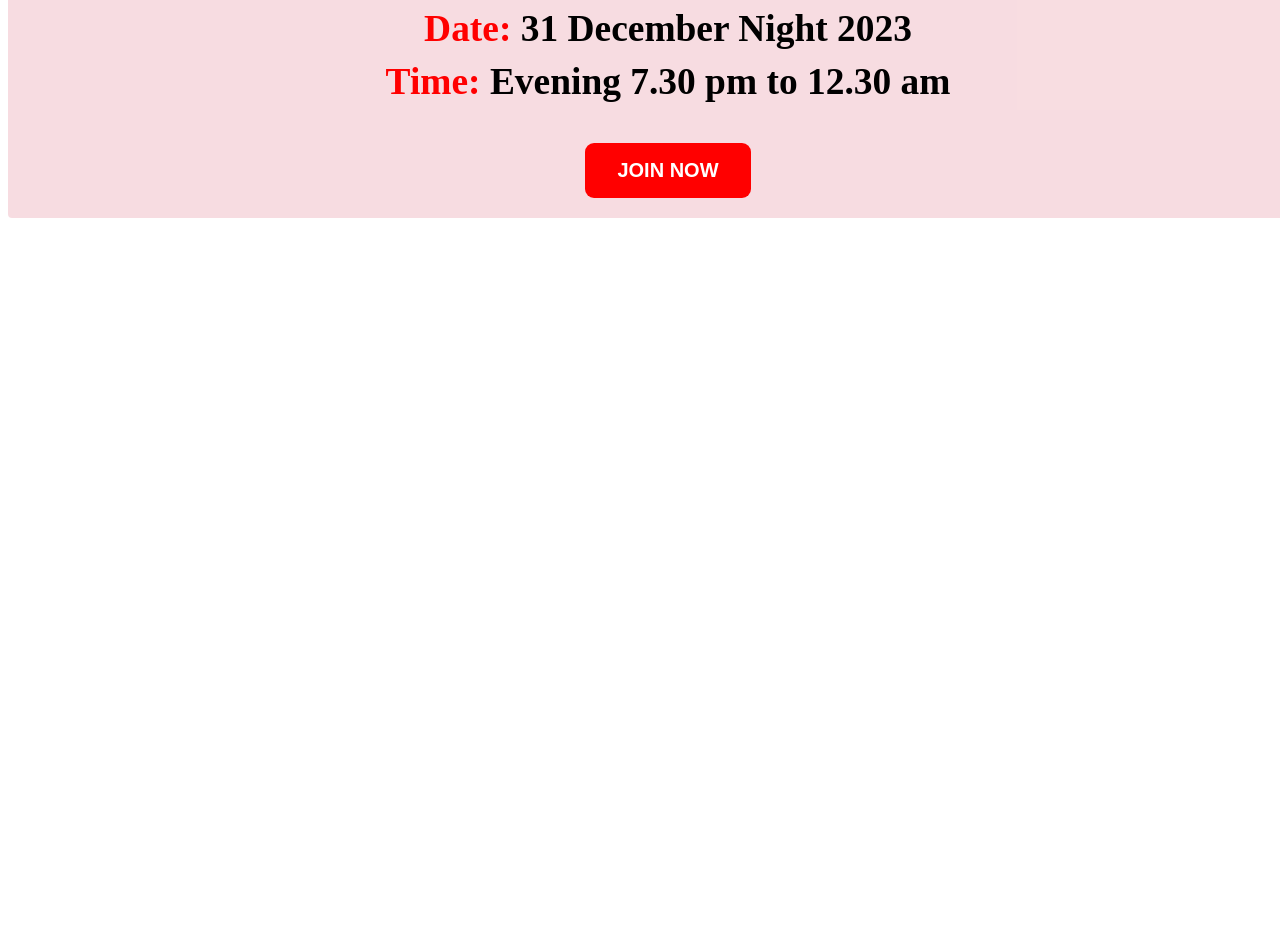
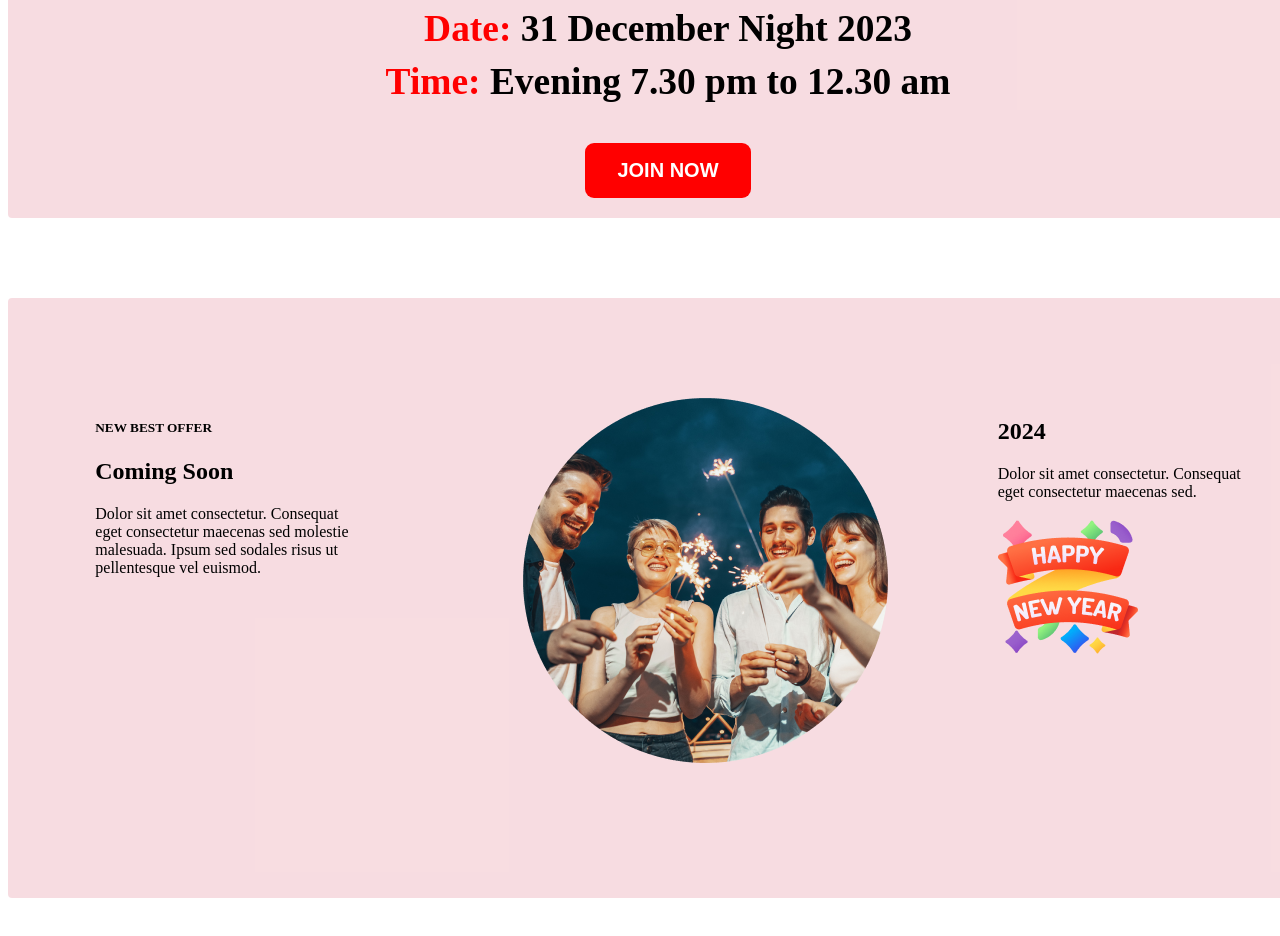
Before and after one commit to trishamoni99/assignment-first, a plain HTML site: page index.html in a window 1280 px wide. Shown: the part 2431-3367 px from the top of the page. Before the commit the page ends 2657 px from the top, so only its background shows below. Drawn offline with Linux system fonts and the light colour scheme.

Commit message:
new section add

```diff
--- a/index.html
+++ b/index.html
@@ -54,7 +54,29 @@
                     <button class="j">JOIN NOW</button>
                  </div>
 
+                <section class="cd">
+                    <div class="banner3">
+                    <div class="container5">
+                        <h5 class="best">NEW BEST OFFER</h5>
+                        <H1 class="soon">Coming Soon</H6>
+                        <p>Dolor sit amet consectetur. Consequat<br> eget consectetur maecenas sed molestie<br> malesuada. Ipsum sed sodales risus ut<br> pellentesque vel euismod.</p>
+                    </div>
+                <div  class="img4">
+                    <img src="./images/Ellipse 1.png" alt="">
+                </div>
+                <div class="viva">
+                    <div class="doler" >
+                        <h1><span class="four">2024</span></h1>
+                        <p>Dolor sit amet consectetur. Consequat<br> eget consectetur maecenas sed.</p>
+                    </div>
+                    <div>
+                        <img class="y" src="./images/Group 96.png" alt="">
+                    </div>
 
+                </div>
+            </div>
+
+                </section>
 
 
 
--- a/style.css
+++ b/style.css
@@ -174,3 +174,60 @@ font-size: 18px;
  .ret{
     color: red;
  }
+
+
+
+
+ .banner3{
+    display: flex;
+    justify-content: space-around;
+    background-color:hwb(350 85% 3% / 0.9) ;
+    width: 1320px;
+    height: 600px;
+    border-radius: 4px;
+
+ }
+ .container5{
+
+    margin-top: 100px;
+
+    /* margin-top: 50px; */
+
+ }
+ /* .best{
+    margin-top: 0px;
+    padding-bottom:0px;
+ }
+ .soon{
+    padding-top: 0;
+ } */
+
+
+ /* .doler{
+    padding-top: 120px;
+   padding-left: 300px;
+ }
+ .img4{
+    padding-left: 100px;
+    padding-top: 50px;
+
+
+ }
+
+ .four{
+    color: #F00;
+ }
+ .img7{
+ padding-bottom: 800px;
+ }
+  */
+  .y{
+    padding-bottom: 800px;
+  }
+  .img4{
+   width: 300px;
+   margin-top: 100px;
+  }
+  .viva{
+   margin-top: 100px;
+  }
```
